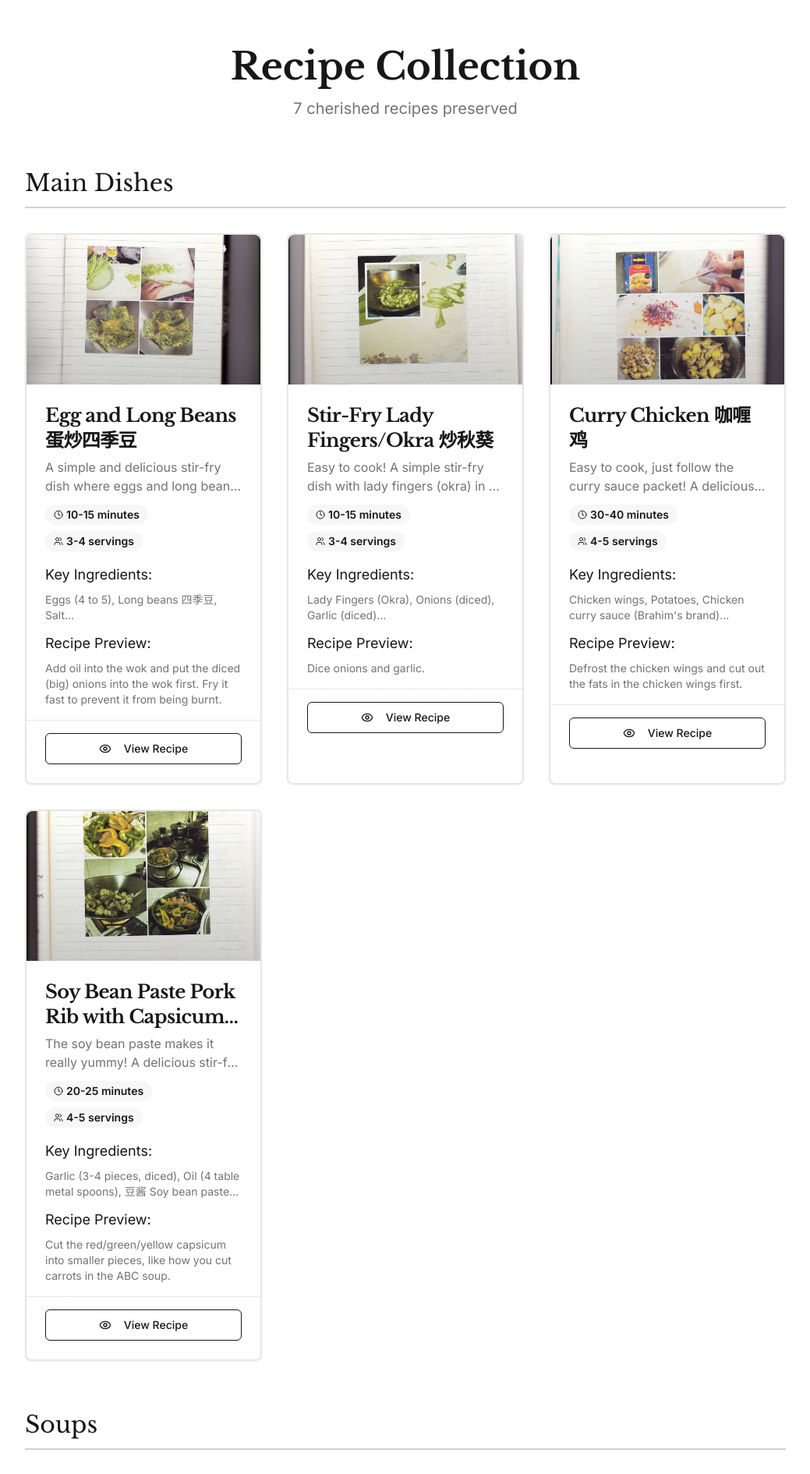
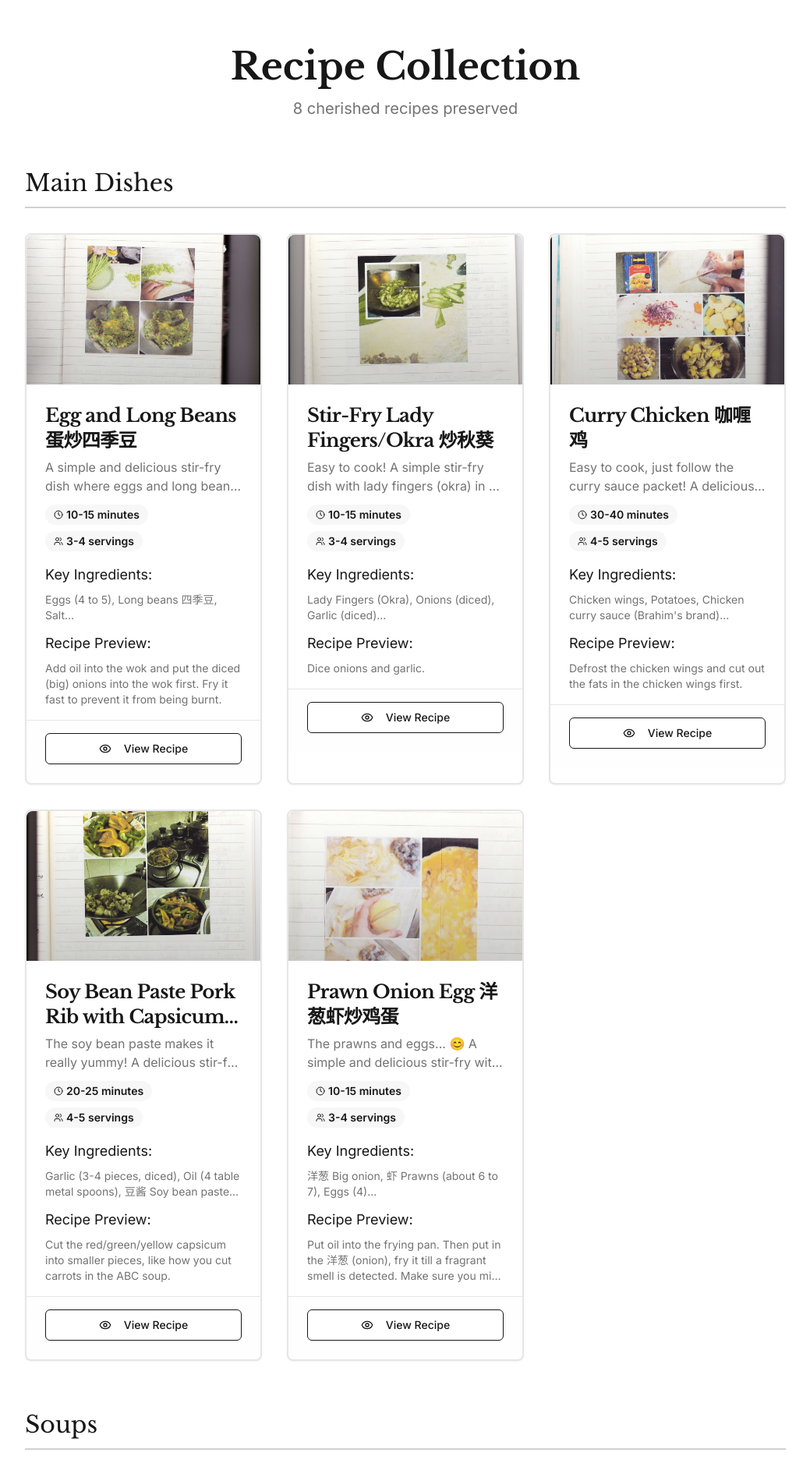
Before and after one commit to readandmuse/atasteofhome, a React (Vite) app: page / in a window 1280 px wide. Shown: the part 380-2270 px from the top of the page at 78% size, without its empty margins (120-1159 px from the left). Built offline with nearby package versions, Linux system fonts and the light colour scheme.

Commit message:
Add prawn onion egg images
Co-authored-by: readandmuse <85750673+readandmuse@users.noreply.github.com>

```diff
--- a/src/pages/Index.tsx
+++ b/src/pages/Index.tsx
@@ -252,6 +252,34 @@ const melonSoupRecipe: Recipe = {
     "The method of boiling/cooking is the same as White Radish Soup (白萝卜汤), just different ingredients used!",
 };
 
+const prawnOnionEggRecipe: Recipe = {
+  id: "sample-10",
+  title: "Prawn Onion Egg 洋葱虾炒鸡蛋",
+  description:
+    "The prawns and eggs... 😊 A simple and delicious stir-fry with fragrant onions, fresh prawns, and fluffy eggs.",
+  ingredients: [
+    "洋葱 Big onion",
+    "虾 Prawns (about 6 to 7)",
+    "Eggs (4)",
+    "Salt",
+    "Soy sauce",
+    "Oil",
+  ],
+  steps: [
+    "Put oil into the frying pan. Then put in the 洋葱 (onion), fry it till a fragrant smell is detected. Make sure you mix it evenly in the pan.",
+    "Then add salt to the onions.",
+    "Then add the prawns, fry it together with the onions fast as it gets cooked fast.",
+    "Add the eggs, beaten with light soy sauce in a bowl, into the pan, after spreading the onions and prawns out in the pan. Do not move the pan.",
+    "Make sure the base of the egg is cooked before you cut and flip it over. Let it fry for a little while.",
+    "Dish is ready to be served!",
+  ],
+  cookingTime: "10-15 minutes",
+  servings: "3-4 servings",
+  photos: [prawnOnionEggPhoto1, prawnOnionEggPhoto2],
+  notes:
+    "Fry the prawns fast as they cook quickly! Make sure the egg base is fully cooked before flipping.",
+};
+
 const Index = () => {
   const [recipes, setRecipes] = useState<Recipe[]>([
     abcSoupRecipe,
@@ -261,6 +289,7 @@ const Index = () => {
     whiteRadishSoupRecipe,
     soyBeanPorkCapsicumRecipe,
     melonSoupRecipe,
+    prawnOnionEggRecipe,
   ]);
   const [currentView, setCurrentView] = useState<"list" | "form" | "view">("list");
   const [editingRecipe, setEditingRecipe] = useState<Recipe | undefined>();
```
